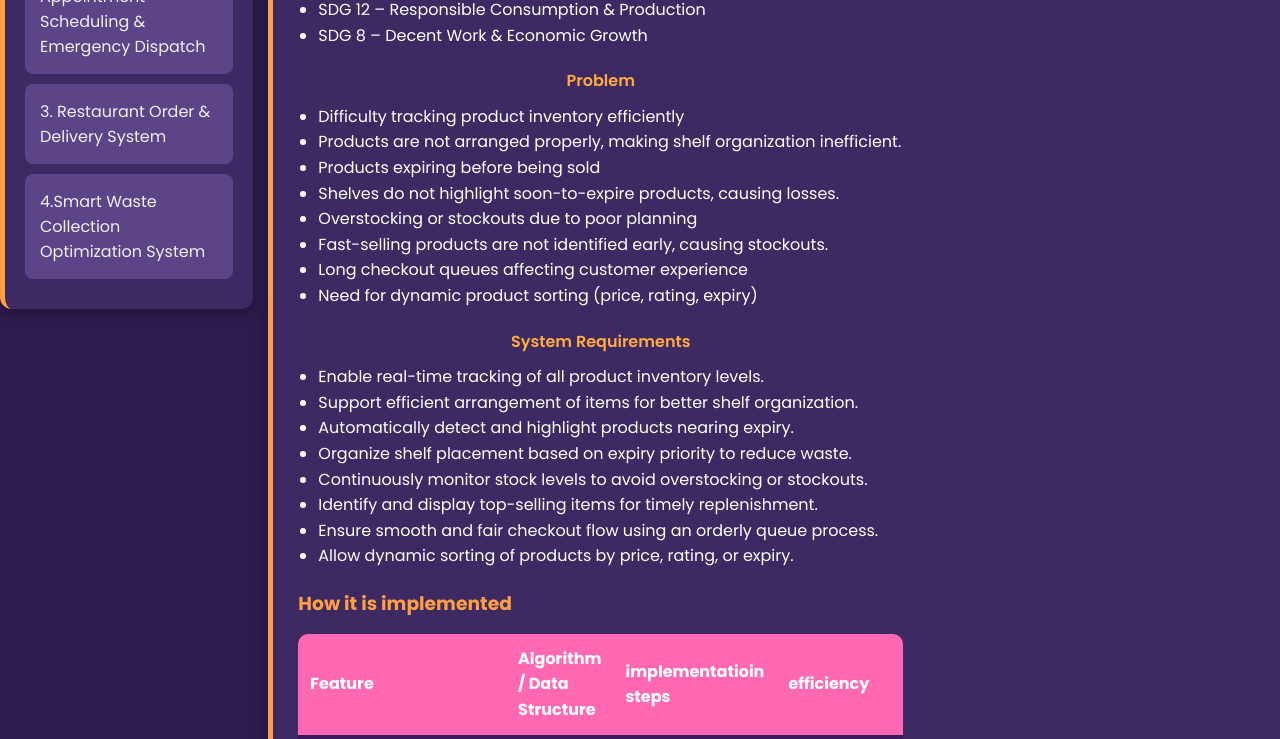
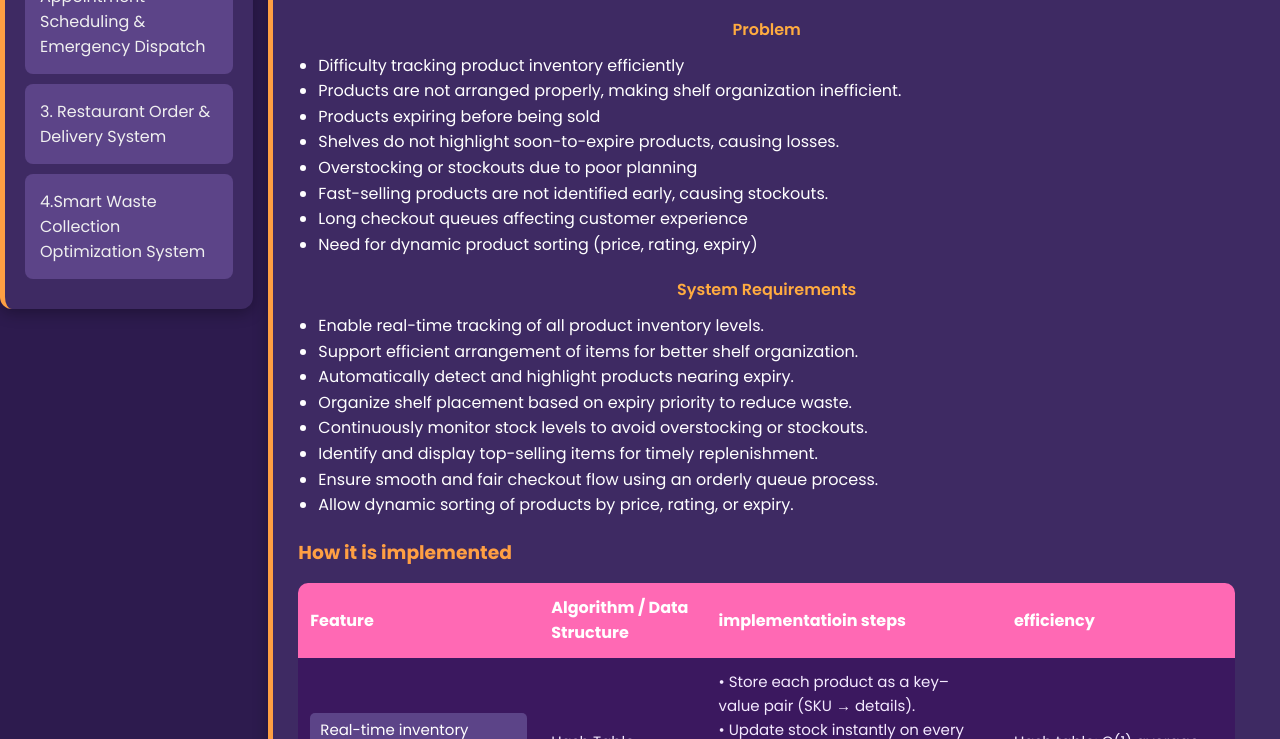
Before and after one commit to Kusumithar29/portfolio.github.io, a plain HTML site: page safiyah.html in a window 1280 px wide. Shown: the part 353-1092 px from the top of the page. Drawn offline with Linux system fonts and the light colour scheme.

Commit message:
style.css

```diff
--- a/style.css
+++ b/style.css
@@ -561,7 +561,7 @@ body {
 }
 
 .description-content {
-  flex-basis: 60%;
+  flex-basis: 100%;
 }
 
 .idea-image {
```
